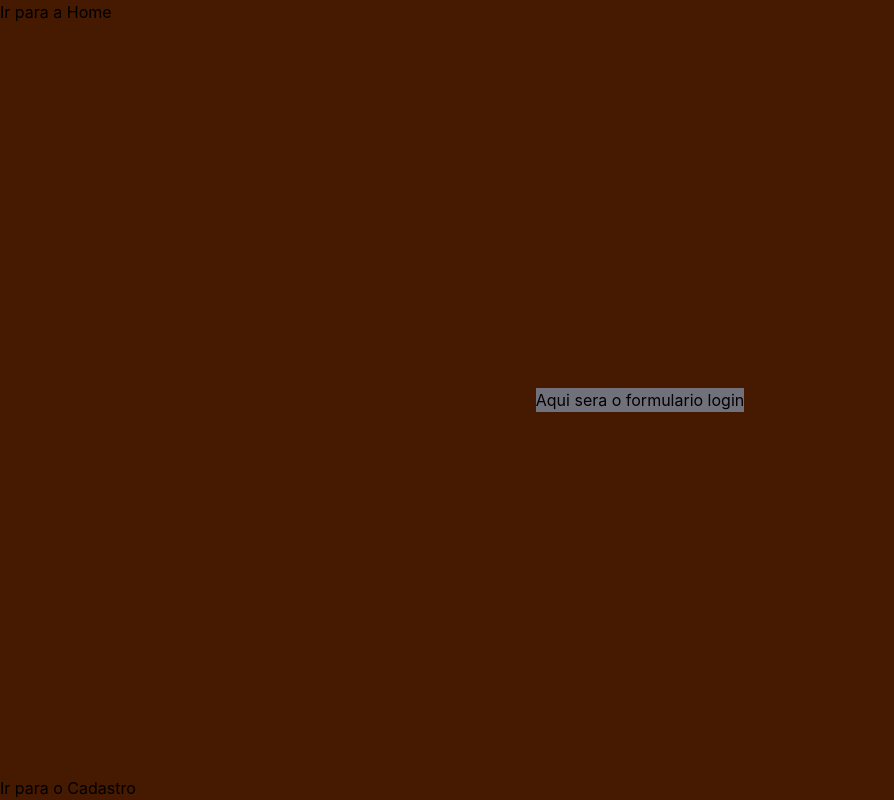
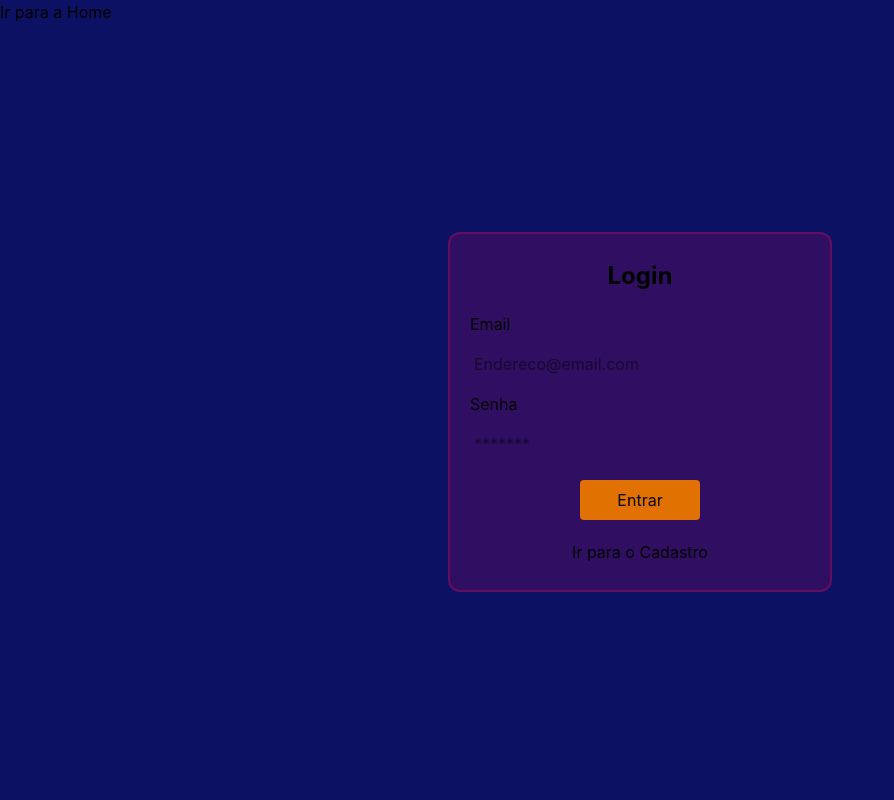
Before and after one commit to stelsol/Caderno-estudos, a React (Vite) app: page /Login in a window 1280 px wide. Shown: the whole page, without its empty margins (0-894 px from the left). Built offline with nearby package versions, Linux system fonts and the light colour scheme.

Commit message:
feat: desenvolve tela de login

```diff
--- a/src/pages/Login.jsx
+++ b/src/pages/Login.jsx
@@ -1,12 +1,33 @@
 import { Link } from "react-router-dom";
 export default function Login() {
   return (
-    <div className="min-h-screen w-auto flex flex-col font-sans bg-background text-foreground">
+    <div className=" min-h-screen w-auto flex flex-col bg-[#0D1164] font-sans text-foreground">
       <Link to="/Home">Ir para a Home</Link>
-      <div className="bg-zinc-500 flex m-auto">
-        Aqui sera o formulario login
+      <div className=" flex flex-1 items-center justify-center  ">
+        <form className="w-full max-w-sm  min-h-90 gap-5 bg-[#640D5F]/40 flex flex-col border-2 border-[#640D5F] justify-center items-center p-5 rounded-xl">
+          <h1 className="text-center text-2xl font-bold  ">Login</h1>
+          <div className="w-full flex flex-col gap-3">
+            <label htmlFor="email">Email</label>
+            <input
+              type="email"
+              name="email"
+              id="email"
+              placeholder="Endereco@email.com"
+              className="p-1"
+            />
+            <label htmlFor="password">Senha</label>
+            <input
+              type="password"
+              name="password"
+              id="password"
+              placeholder="*******"
+              className="p-1"
+            />
+          </div>
+          <button className="bg-amber-600 p-2 w-30 rounded-sm">Entrar</button>
+          <Link to="/Cadastro">Ir para o Cadastro</Link>
+        </form>
       </div>
-      <Link to="/Cadastro">Ir para o Cadastro</Link>
     </div>
   );
 }
```
